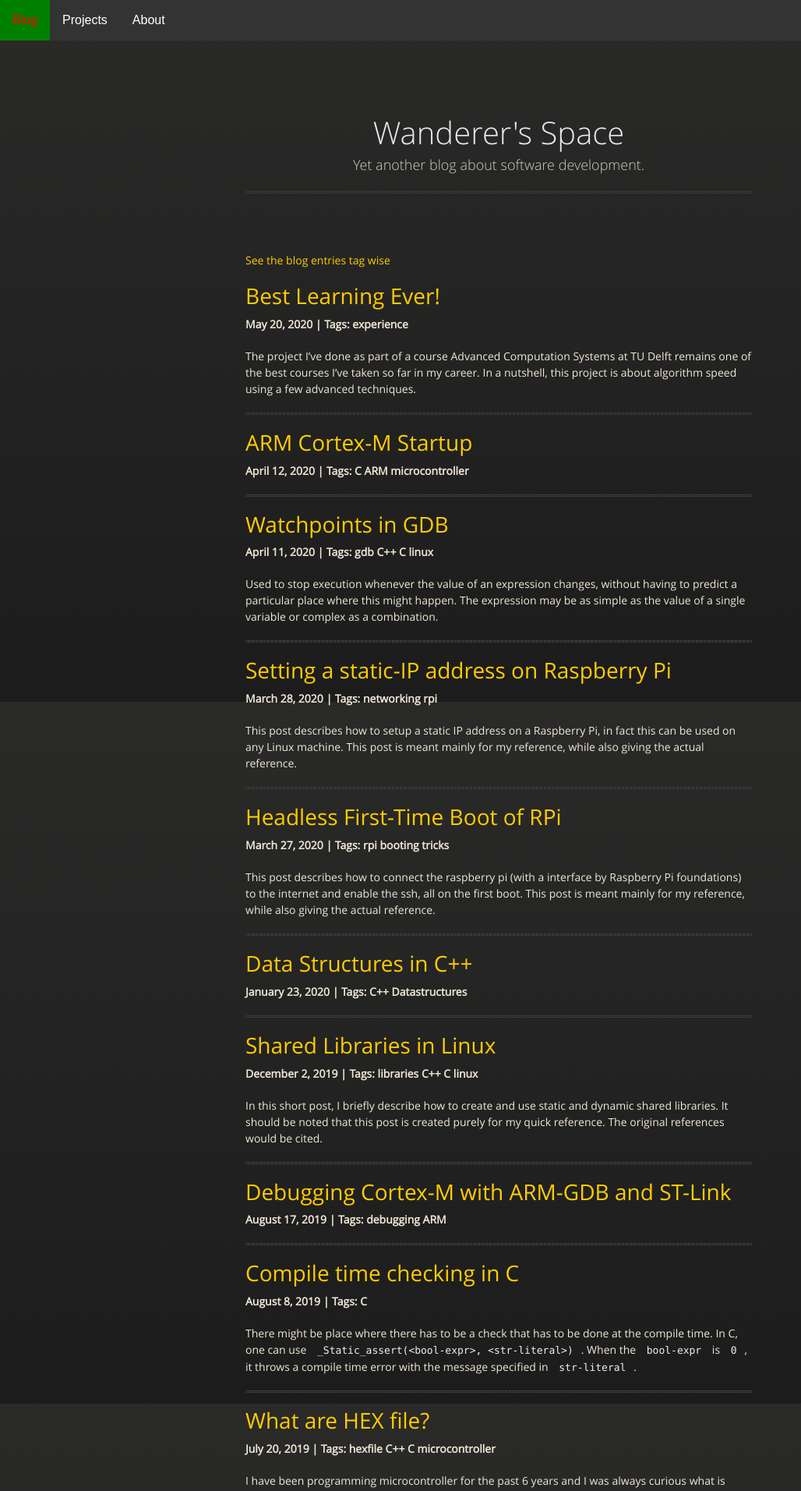
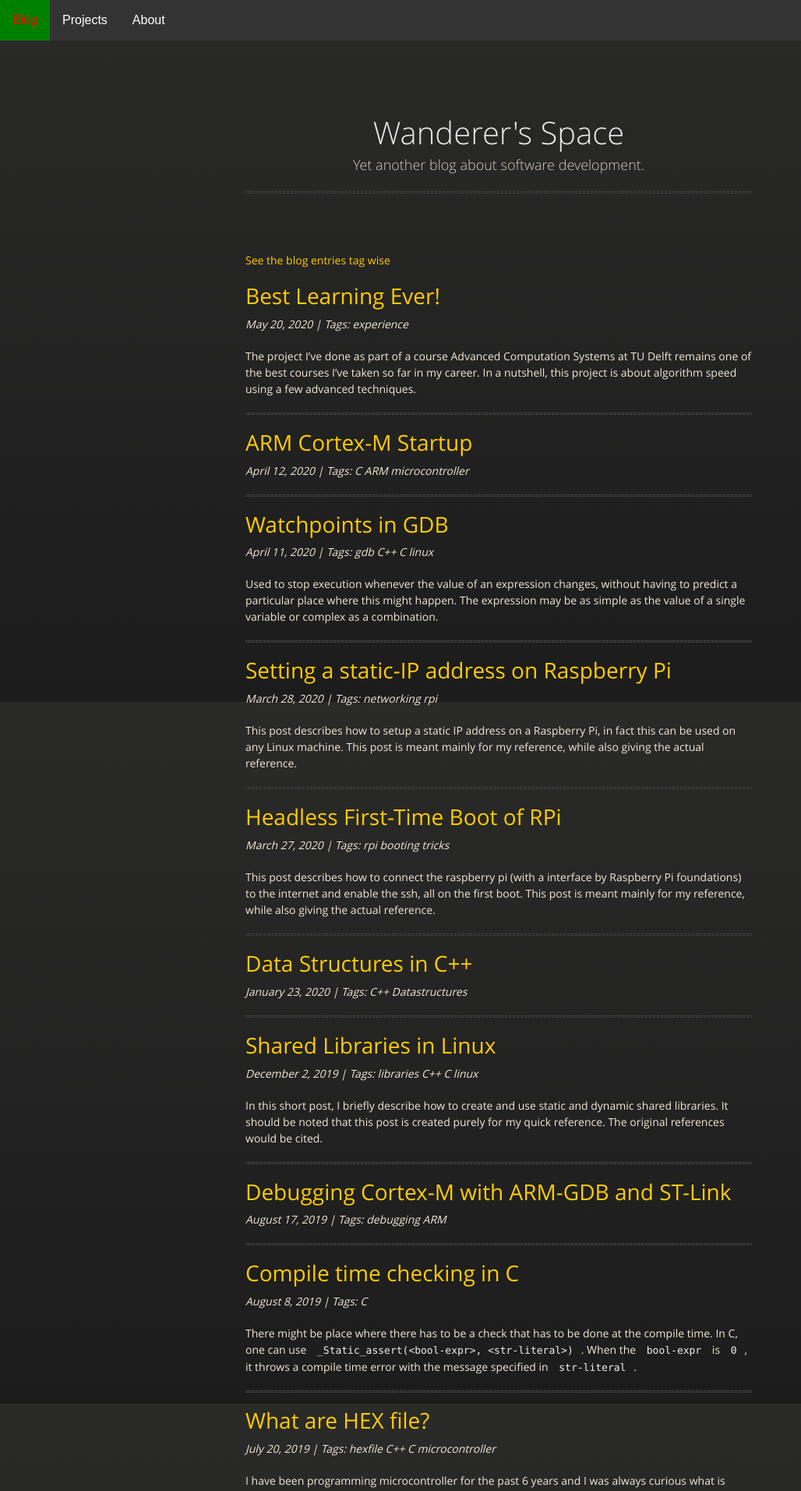
Before and after one commit to naveenspace7/naveenspace7.github.io, a Jekyll site: the page built from index.html, in a window 1280 px wide. Shown: the top 1912 px of the page at 78% size, without its empty margins (0-1028 px from the left). Built offline with Jekyll 4.4.1, drawn with Linux system fonts in a browser that asks for light colours.

```diff
--- a/index.html
+++ b/index.html
@@ -8,13 +8,14 @@
 
     <h1><a href="{{ site.baseurl }}{{ post.url }}">{{ post.title }}</a></h1>
 
-    <p> <b>
+    <p>
+      <i>
       {{ post.date | date: "%B %e, %Y"  }} |
       Tags:
         {% for tag in post.tags %}
           {{ tag }}
         {% endfor %}
-      </b>
+      </i>
     </p>
 
     <!-- <p>Tags: {{ post.tags}}</p> -->
```
